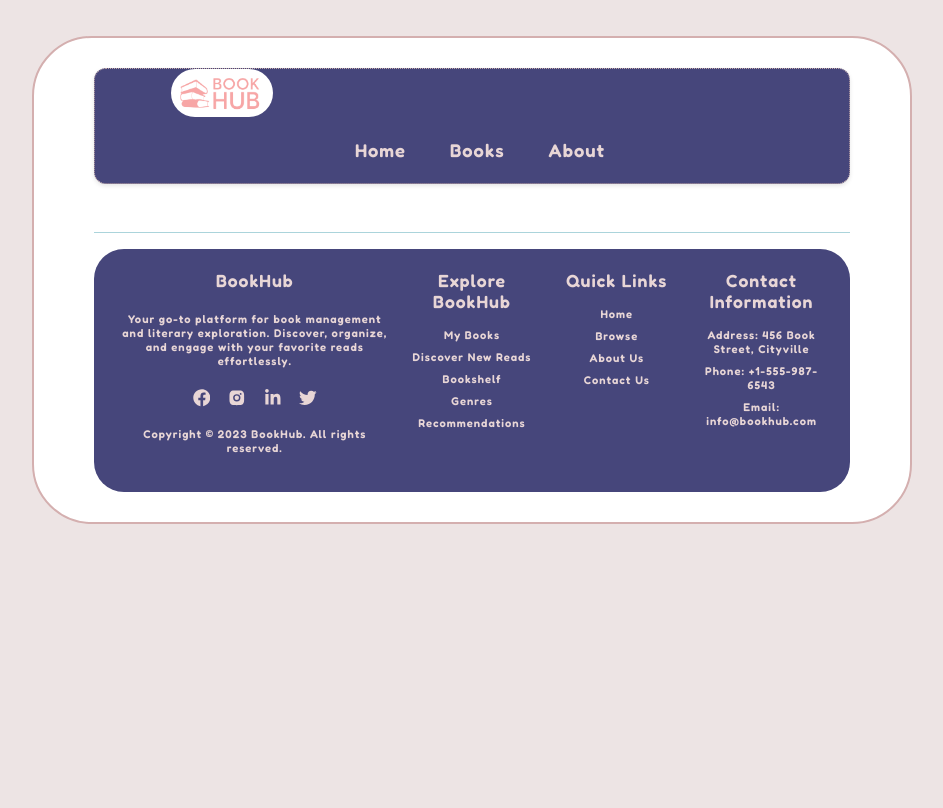
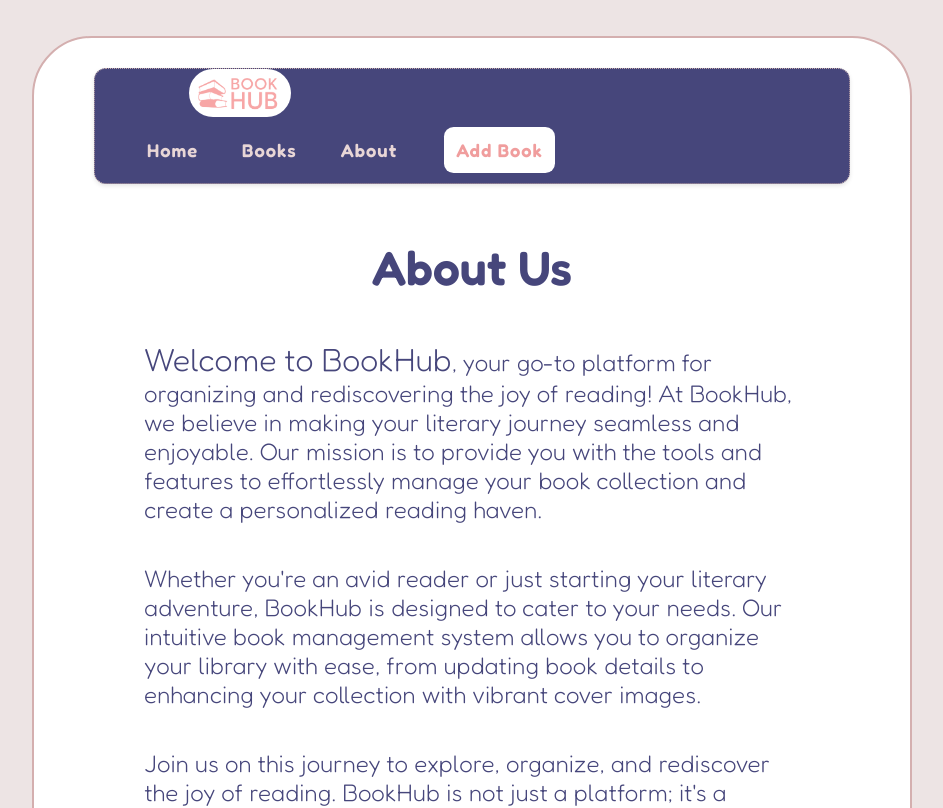
Before and after one commit to zaid1515/Book-Hub, a React (Vite) app in the folder client/: page /about in a window 1280 px wide. Shown: the top 808 px of the page, without its empty margins (168-1111 px from the left). Built offline with nearby package versions, Linux system fonts and the light colour scheme; a web font is replaced by a local one.

Commit message:
delete book and about page

```diff
--- a/client/src/App.jsx
+++ b/client/src/App.jsx
@@ -8,6 +8,7 @@ import Books from './pages/Books/Books'
 import SingleBook from './pages/SingleBook/SingleBook'
 import CreateBook from './pages/CreateBook/CreateBook'
 import EditBook from './pages/EditBook/EditBook'
+import About from './pages/About/About'
 
 function App() {
   return (
@@ -35,6 +36,10 @@ function App() {
           path='/edit/:slug'
           element={<Loading> <EditBook/> </Loading>}
           />
+          <Route
+          path='/about'
+          element={<Loading> <About/> </Loading>}
+          />
         </Routes>
         <Footer />
       </Router>
--- a/client/src/components/Navbar/Navbar.css
+++ b/client/src/components/Navbar/Navbar.css
@@ -17,7 +17,7 @@
   letter-spacing: 1px;
   color: rgba(50, 126, 94, 255);
   align-items: center;
-  justify-content: center;
+  /* justify-content: center; */
   font-family: "Poppins", serif;
   font-weight: 400;
   margin: 0px;
@@ -57,6 +57,7 @@ nav ul li {
 nav ul {
   list-style: none;
   margin-left: 1rem;
+  justify-content: center;
 }
 
 
@@ -68,6 +69,16 @@ nav li:hover {
 
 .main-logo {
   height: 48px;
-  margin-right: 500px;
+  margin-right: 280px;
+  margin-left: 80px;
   border-radius: 24px;
 }
+
+.add-book-link{
+  background-color: white;
+  margin-left: 25px;
+  color: rgb(240, 157, 157);
+}
+.add-book-link:hover{
+  color: rgb(108, 108, 164);
+}
--- a/client/src/components/Navbar/Navbar.jsx
+++ b/client/src/components/Navbar/Navbar.jsx
@@ -5,14 +5,16 @@ import logo from '../../images/img3.png'
 
 function Navbar() {
   return (
-    <nav className="navbar2" id="mainnav">
+      <nav className="navbar2" id="mainnav">
         <img src={logo} alt="logo" className="main-logo" />
         <ul className="navbar-list ">
           <Link to="/home"><li>Home</li></Link>
           <Link to="/books"><li>Books</li></Link>
           <Link to="/about"><li>About</li></Link>
+        <Link to="/create"><li className='add-book-link'>Add Book</li></Link>
         </ul>
       </nav>
+
   )
 }
 
--- /dev/null
+++ b/client/src/pages/About/About.css
@@ -0,0 +1,18 @@
+.about{
+     color: rgb(70, 70, 123);
+     padding:20px 10px;
+     margin: 10px 0px;
+}
+
+.about h1{
+     text-align: center;
+     font-size: 3rem;
+     margin: 24px 0px;
+}
+.about p{
+     padding:  20px 40px;
+     font-size: 1.5rem;
+}
+.about span{
+     font-size: 2rem;
+}
--- /dev/null
+++ b/client/src/pages/About/About.jsx
@@ -0,0 +1,33 @@
+import React from 'react';
+import './About.css';
+
+function About() {
+    return (
+        <div className="about">
+            <div className="about-header">
+                <h1>About Us</h1>
+            </div>
+
+            <div className="about-content">
+                <p>
+                    <span>Welcome to BookHub</span>, your go-to platform for organizing and rediscovering the joy of reading!
+                    At BookHub, we believe in making your literary journey seamless and enjoyable. Our mission is to provide you
+                    with the tools and features to effortlessly manage your book collection and create a personalized reading haven.
+                </p>
+
+                <p>
+                    Whether you're an avid reader or just starting your literary adventure, BookHub is designed to cater to your needs.
+                    Our intuitive book management system allows you to organize your library with ease, from updating book details to
+                    enhancing your collection with vibrant cover images.
+                </p>
+
+                <p>
+                    Join us on this journey to explore, organize, and rediscover the joy of reading. BookHub is not just a platform;
+                    it's a community of book lovers dedicated to creating a delightful reading experience for everyone.
+                </p>
+            </div>
+        </div>
+    );
+}
+
+export default About;
--- a/client/src/pages/SingleBook/SingleBook.css
+++ b/client/src/pages/SingleBook/SingleBook.css
@@ -60,3 +60,7 @@
 .date-book{
      margin: 0px 14px 0px 0px;
 }
+
+.deleted{
+     margin: 60px;
+}
--- a/client/src/pages/SingleBook/SingleBook.jsx
+++ b/client/src/pages/SingleBook/SingleBook.jsx
@@ -1,12 +1,14 @@
 import React, { useState, useEffect } from 'react'
-import { Link, useParams } from 'react-router-dom'
+import { Link, useNavigate, useParams } from 'react-router-dom'
 import axios from 'axios'
 import './SingleBook.css'
 
 function SingleBook() {
-  const [oneBook, setOneBook] = useState([])
+  const [oneBook, setOneBook] = useState([]);
+  const [bookDelete , setBookDelete] =useState(false);
   const params = useParams();
   const slug = params.slug;
+  const navigate=useNavigate();
   // console.log(params);
   // console.log(slug);
 
@@ -27,10 +29,27 @@ function SingleBook() {
     fetchBook()
   }, [])
 
-  const publishedOn=new Date(oneBook.createdAt)
-  const day=publishedOn.toLocaleDateString(undefined,{day:'numeric'})
-  const month=publishedOn.toLocaleDateString(undefined,{month:'short'})
-  const year=publishedOn.toLocaleDateString(undefined,{year:'numeric'})
+  const delurl = `http://localhost:5000/api/books/${oneBook._id}`
+
+  const deleteBook = async () => {
+    try {
+      const res = await axios.delete(delurl)
+
+      setBookDelete(true);
+      setTimeout(() => {
+        // Use history object to navigate back to /books
+        navigate('/books');
+      }, 5000);
+
+    } catch (e) {
+      console.error(e);
+    }
+  }
+
+  const publishedOn = new Date(oneBook.createdAt)
+  const day = publishedOn.toLocaleDateString(undefined, { day: 'numeric' })
+  const month = publishedOn.toLocaleDateString(undefined, { month: 'short' })
+  const year = publishedOn.toLocaleDateString(undefined, { year: 'numeric' })
 
 
   function Stars(props) {
@@ -46,7 +65,8 @@ function SingleBook() {
         <div className="bookImg onebook-item">
           <img src={`http://localhost:5000/uploads/${oneBook?.thumbnail}`} alt="" />
         </div>
-
+        {bookDelete?(<p className='deleted'>Book Deleted Successfully</p>):
+        (
           <div className="bookDetails onebook-item">
           <h1 className="oneBook-title">
             {oneBook?.title?.toUpperCase()}</h1>
@@ -75,6 +95,9 @@ function SingleBook() {
 
           </div>
         </div>
+
+        )}
+
               </div>
 
       <div className="navigation-btn">
@@ -89,6 +112,11 @@ function SingleBook() {
           </button>
         </Link>
 
+        <button onClick={deleteBook} className="edit">
+          Delete Book
+        </button>
+
+
       </div>
     </div>
   );
```
Also changed, not shown: 13 other files (tests, documents, lock files or other folders). Lines whose indentation alone changed are shown as unchanged.
